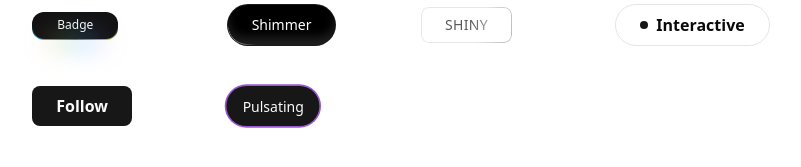
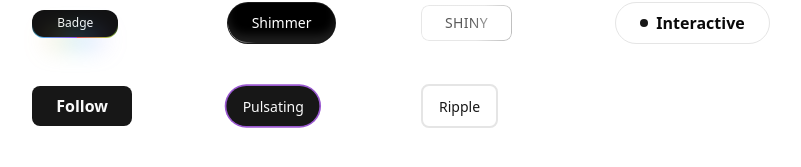
Before and after one commit to rubixvi/animatedui, a Next.js app: page / in a window 1280 px wide. Shown: the part 335-502 px from the top of the page, without its empty margins (239-1040 px from the left). Built offline with nearby package versions, Linux system fonts and the light colour scheme.

Commit message:
add RippleButton component and update README; include ripple animation styles in global CSS

```diff
--- a/app/(main)/page.tsx
+++ b/app/(main)/page.tsx
@@ -4,6 +4,7 @@ import { ShinyButton } from "@/components/shiny-button"
 import { InteractiveHoverButton } from '@/components/interactive-hover-button';
 import { AnimatedSubscribeButton } from '@/components/animated-subscribe-button'
 import { PulsatingButton } from '@/components/pulsating-button'
+import { RippleButton } from '@/components/ripple-button'
 
 export default function Home() {
   return (
@@ -44,6 +45,11 @@ export default function Home() {
             <span className="font-medium text-sm pb-0.5">Pulsating</span>
           </PulsatingButton>
         </div>
+        <div>
+          <RippleButton rippleColor="#ADD8E6">
+            <span className="font-medium text-sm pb-0.5">Ripple</span>
+          </RippleButton>
+        </div>
       </section>
     </main>
   );
--- a/app/globals.css
+++ b/app/globals.css
@@ -125,6 +125,20 @@
       }
     }
     /* Pulsating Button: End */
+
+    /* Ripple Button: Start */
+    --animate-rippling: rippling var(--duration, 1.5s) ease-out infinite;
+
+    @keyframes rippling {
+      0% {
+        opacity: 1;
+      }
+      100% {
+        transform: scale(2);
+        opacity: 0;
+      }
+    }
+    /* Ripple Button: End */
 }
 
 /*
--- /dev/null
+++ b/components/ripple-button.tsx
@@ -0,0 +1,91 @@
+"use client";
+
+import { cn } from "@/lib/utils";
+import React, { MouseEvent, useEffect, useState } from "react";
+
+interface RippleButtonProps
+  extends React.ButtonHTMLAttributes<HTMLButtonElement> {
+  rippleColor?: string;
+  duration?: string;
+}
+
+export const RippleButton = React.forwardRef<
+  HTMLButtonElement,
+  RippleButtonProps
+>(
+  (
+    {
+      className,
+      children,
+      rippleColor = "#ffffff",
+      duration = "600ms",
+      onClick,
+      ...props
+    },
+    ref,
+  ) => {
+    const [buttonRipples, setButtonRipples] = useState<
+      Array<{ x: number; y: number; size: number; key: number }>
+    >([]);
+
+    const handleClick = (event: MouseEvent<HTMLButtonElement>) => {
+      createRipple(event);
+      onClick?.(event);
+    };
+
+    const createRipple = (event: MouseEvent<HTMLButtonElement>) => {
+      const button = event.currentTarget;
+      const rect = button.getBoundingClientRect();
+      const size = Math.max(rect.width, rect.height);
+      const x = event.clientX - rect.left - size / 2;
+      const y = event.clientY - rect.top - size / 2;
+
+      const newRipple = { x, y, size, key: Date.now() };
+      setButtonRipples((prevRipples) => [...prevRipples, newRipple]);
+    };
+
+    useEffect(() => {
+      if (buttonRipples.length > 0) {
+        const lastRipple = buttonRipples[buttonRipples.length - 1];
+        const timeout = setTimeout(() => {
+          setButtonRipples((prevRipples) =>
+            prevRipples.filter((ripple) => ripple.key !== lastRipple.key),
+          );
+        }, parseInt(duration));
+        return () => clearTimeout(timeout);
+      }
+    }, [buttonRipples, duration]);
+
+    return (
+      <button
+        className={cn(
+          "relative flex cursor-pointer items-center justify-center overflow-hidden rounded-lg border-2 bg-background px-4 py-2 text-center text-primary",
+          className,
+        )}
+        onClick={handleClick}
+        ref={ref}
+        {...props}
+      >
+        <div className="relative z-10">{children}</div>
+        <span className="pointer-events-none absolute inset-0">
+          {buttonRipples.map((ripple) => (
+            <span
+              className="absolute animate-rippling rounded-full bg-background opacity-30"
+              key={ripple.key}
+              style={{
+                width: `${ripple.size}px`,
+                height: `${ripple.size}px`,
+                top: `${ripple.y}px`,
+                left: `${ripple.x}px`,
+                backgroundColor: rippleColor,
+                transform: `scale(0)`,
+              }}
+            />
+          ))}
+        </span>
+      </button>
+    );
+  },
+);
+
+RippleButton.displayName = "RippleButton";
```
Also changed, not shown: 1 other file (tests, documents, lock files or other folders).
